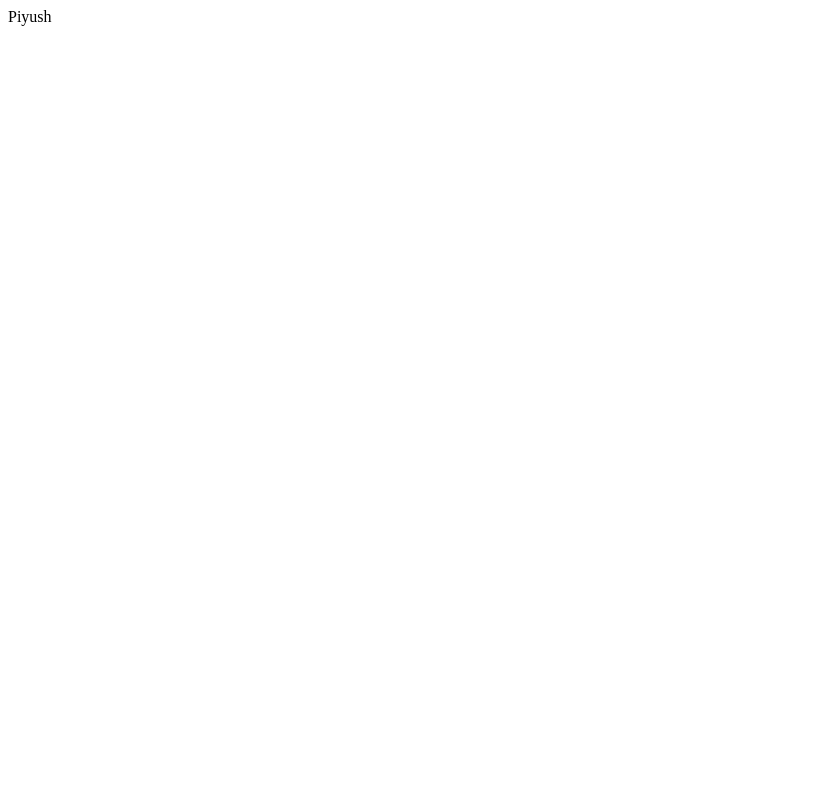
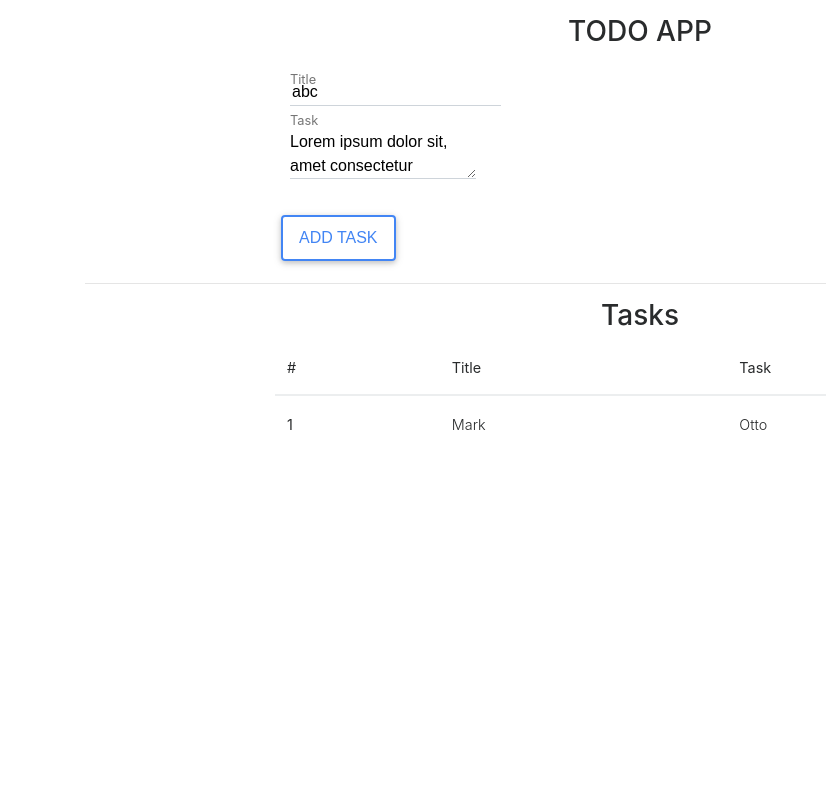
Before and after one commit to JimishF/todo-f, a Flask app: page / in a window 1280 px wide. Before the commit the part shown is almost empty. Shown: the whole page, without its empty margins (0-826 px from the left). Run offline with Flask 2, Linux system fonts and the light colour scheme; some libraries are stand-ins or nearby versions.

Commit message:
Template Under Develpoment

```diff
--- a/app.py
+++ b/app.py
@@ -14,7 +14,6 @@ app.jinja_options = jinja_options
 
 @app.route("/")
 def root():
-   return render_template('index.html',data={ "name":"Piyush" })
-
+   return render_template('index.html')
 if __name__ == "__main__":
     app.run(debug=True)
--- a/templates/index.html
+++ b/templates/index.html
@@ -1 +1,101 @@
-%% data.name %%
+<!DOCTYPE html>
+<html lang="en">
+
+<head>
+    <meta charset="UTF-8">
+    <meta name="viewport" content="width=device-width, initial-scale=1.0">
+    <meta http-equiv="X-UA-Compatible" content="ie=edge">
+    <link rel="stylesheet" href="https://cdnjs.cloudflare.com/ajax/libs/mdbootstrap/4.4.4/css/mdb.min.css">
+    <link rel="stylesheet" href="https://maxcdn.bootstrapcdn.com/bootstrap/4.0.0-beta.3/css/bootstrap.min.css" integrity="sha384-Zug+QiDoJOrZ5t4lssLdxGhVrurbmBWopoEl+M6BdEfwnCJZtKxi1KgxUyJq13dy"
+        crossorigin="anonymous">
+    <title>Document</title>
+</head>
+
+<body>
+    <div class="container mt-3" id="app">
+        <div class="row">
+            <div class="col-12 text-center">
+                <h3>TODO APP</h3>
+            </div>
+        </div>
+        <form action="/" method="get" v-on:submit.prevent="onSubmit">
+            <div class="row">
+                <div class="col-12 col-md-8 offset-md-2">
+                    <div class="col-12">
+                        <div class="md-form">
+                            <input type="text" name="title" class="md-textbox" v-model="titleInput">
+                            <label for="form1" class="">Title</label>
+                        </div>
+                    </div>
+                    <div class="col-12">
+                        <div class="md-form">
+                            <textarea type="text" name="task" class="md-textarea" v-model="taskInput"></textarea>
+                            <label for="form1" class="">Task</label>
+                        </div>
+                    </div>
+                </div>
+            </div>
+
+            <div class="row">
+                <div class="col-12 col-md-8 offset-md-2">
+                    <button type="submit" class="btn btn-outline-primary btn-rounded waves-effect">Add Task</button>
+                </div>
+            </div>
+        </form>
+        <hr>
+        <div class="row">
+            <div class="col-12 col-md-8 offset-md-2">
+                <div class="row">
+                    <div class="col-12 text-center">
+                        <h3>Tasks</h3>
+                    </div>
+                </div>
+                <div class="row">
+                    <div class="col-12">
+                        <table class="table">
+                            <thead>
+                                <tr>
+                                    <th>#</th>
+                                    <th>Title</th>
+                                    <th>Task</th>
+                                </tr>
+                            </thead>
+                            <tbody>
+                                <tr>
+                                    <th scope="row">1</th>
+                                    <td>Mark</td>
+                                    <td>Otto</td>
+                                </tr>
+                            </tbody>
+                        </table>
+                    </div>
+                </div>
+            </div>
+        </div>
+    </div>
+    <script src="https://cdnjs.cloudflare.com/ajax/libs/jquery/3.2.1/jquery.min.js"></script>
+    <script src="https://maxcdn.bootstrapcdn.com/bootstrap/4.0.0-beta.3/js/bootstrap.min.js" integrity="sha384-a5N7Y/aK3qNeh15eJKGWxsqtnX/wWdSZSKp+81YjTmS15nvnvxKHuzaWwXHDli+4"
+        crossorigin="anonymous"></script>
+    <script src="https://cdnjs.cloudflare.com/ajax/libs/popper.js/1.12.9/umd/popper.min.js" integrity="sha384-ApNbgh9B+Y1QKtv3Rn7W3mgPxhU9K/ScQsAP7hUibX39j7fakFPskvXusvfa0b4Q"
+        crossorigin="anonymous"></script>
+    <script src="https://cdnjs.cloudflare.com/ajax/libs/mdbootstrap/4.4.4/js/mdb.min.js"></script>
+    <script src="https://cdnjs.cloudflare.com/ajax/libs/vue/2.5.13/vue.min.js"></script>
+    <script>
+        var app = new Vue({
+            el: '#app',
+            data: {
+                titleInput: 'abc',
+                taskInput: 'Lorem ipsum dolor sit, amet consectetur adipisicing elit. Magnam doloremque inventore repellat labore ea a, repellendus delectus enim? Id, sint quae maxime earum reprehenderit dolor aliquid in accusamus eos totam!',
+                task:[],
+                tasks: [],
+            },
+            methods: {
+                onSubmit: function () {
+
+                }
+            }
+        })
+    </script>
+</body>
+
+</html>
```
